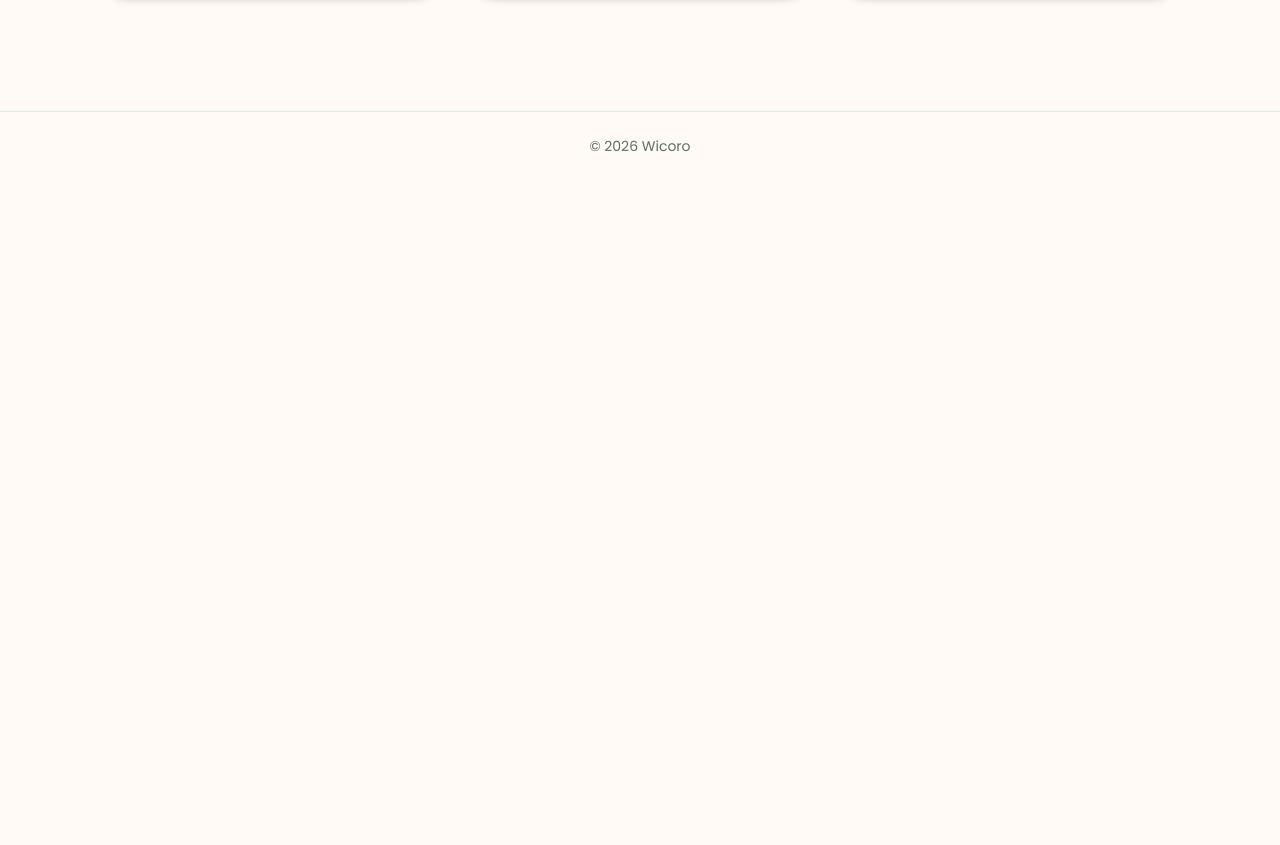
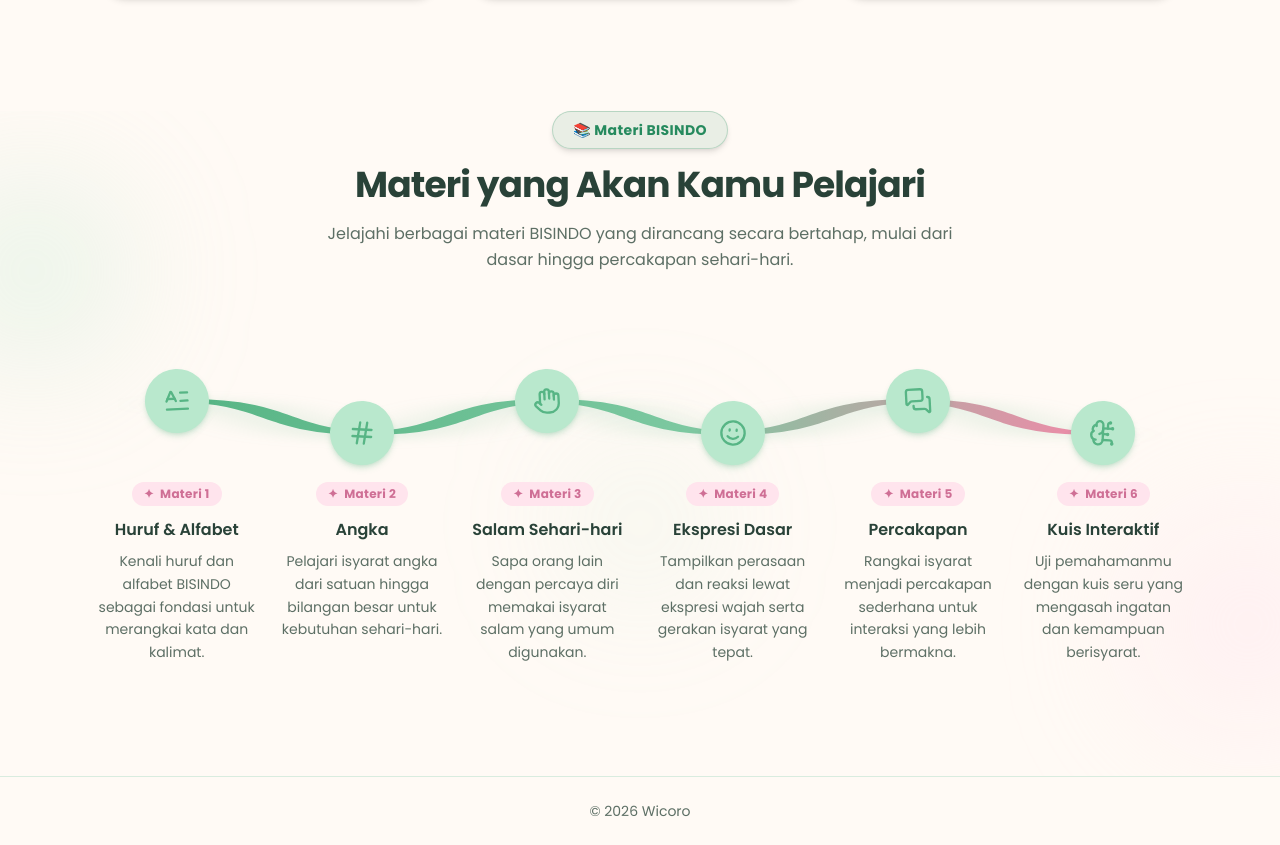
Before and after one commit to saph3n/wicoro, a Next.js app: page / in a window 1280 px wide. Shown: the part 1118-1963 px from the top of the page. Before the commit the page ends 1298 px from the top, so only its background shows below. Built offline with nearby package versions, Linux system fonts and the light colour scheme.

Commit message:
add materi

```diff
--- a/src/app/page.tsx
+++ b/src/app/page.tsx
@@ -5,6 +5,7 @@ import { Button } from "@/components/ui/button"
 import { Container } from "@/components/common/container"
 import { HeroIllustration } from "@/components/home/hero-illustration"
 import { Highlights } from "@/components/home/highlights"
+import { Materials } from "@/components/home/materials"
 
 export default function Home() {
   return (
@@ -46,6 +47,8 @@ export default function Home() {
       </section>
 
       <Highlights />
+
+      <Materials />
     </>
   )
 }
--- /dev/null
+++ b/src/components/home/materials.tsx
@@ -0,0 +1,270 @@
+"use client"
+
+import { BrainCircuit, Hand, Hash, LetterText, MessagesSquare, Smile } from "lucide-react"
+import { motion } from "framer-motion"
+
+import { cn } from "@/lib/utils"
+import { FadeIn } from "@/components/common/fade-in"
+import { Container } from "@/components/common/container"
+
+const materials = [
+  {
+    icon: LetterText,
+    title: "Huruf & Alfabet",
+    description:
+      "Kenali huruf dan alfabet BISINDO sebagai fondasi untuk merangkai kata dan kalimat.",
+  },
+  {
+    icon: Hash,
+    title: "Angka",
+    description:
+      "Pelajari isyarat angka dari satuan hingga bilangan besar untuk kebutuhan sehari-hari.",
+  },
+  {
+    icon: Hand,
+    title: "Salam Sehari-hari",
+    description:
+      "Sapa orang lain dengan percaya diri memakai isyarat salam yang umum digunakan.",
+  },
+  {
+    icon: Smile,
+    title: "Ekspresi Dasar",
+    description:
+      "Tampilkan perasaan dan reaksi lewat ekspresi wajah serta gerakan isyarat yang tepat.",
+  },
+  {
+    icon: MessagesSquare,
+    title: "Percakapan",
+    description:
+      "Rangkai isyarat menjadi percakapan sederhana untuk interaksi yang lebih bermakna.",
+  },
+  {
+    icon: BrainCircuit,
+    title: "Kuis Interaktif",
+    description:
+      "Uji pemahamanmu dengan kuis seru yang mengasah ingatan dan kemampuan berisyarat.",
+  },
+]
+
+const LINE_FADE = {
+  maskImage:
+    "linear-gradient(to right, transparent 0%, black 8%, black 92%, transparent 100%)",
+  WebkitMaskImage:
+    "linear-gradient(to right, transparent 0%, black 8%, black 92%, transparent 100%)",
+}
+
+const MOBILE_LINE_FADE = {
+  maskImage:
+    "linear-gradient(to bottom, transparent 0%, black 10%, black 90%, transparent 100%)",
+  WebkitMaskImage:
+    "linear-gradient(to bottom, transparent 0%, black 10%, black 90%, transparent 100%)",
+}
+
+const LINE_SHADOW = { filter: "drop-shadow(0 2px 4px rgba(87, 181, 133, 0.35))" }
+
+// Wavy horizontal journey line passing through each milestone's icon center
+// (y = 50 for odd columns, y = 75 for even columns in a 0-100 viewBox).
+const DESKTOP_PATH = [
+  "M 8.33 50",
+  "C 16.67 50, 16.67 75, 25 75",
+  "C 33.33 75, 33.33 50, 41.67 50",
+  "C 50 50, 50 75, 58.33 75",
+  "C 66.67 75, 66.67 50, 75 50",
+  "C 83.33 50, 83.33 75, 91.67 75",
+].join(" ")
+
+const MOBILE_PATH = "M 50 0 C 57 22, 43 44, 50 66 C 57 84, 46 92, 50 100"
+
+function JourneyGradient({ id }: { id: string }) {
+  return (
+    <linearGradient id={id} x1="0" y1="0" x2="100%" y2="0">
+      <stop offset="0%" stopColor="#57b585" />
+      <stop offset="55%" stopColor="#7cc8a0" />
+      <stop offset="100%" stopColor="#f08aa8" />
+    </linearGradient>
+  )
+}
+
+function StepChip({ index }: { index: number }) {
+  return (
+    <span className="inline-flex items-center gap-1.5 rounded-full bg-coral-light px-3 py-1 text-xs font-bold tracking-wide text-[#cf6f95]">
+      <span aria-hidden="true">✦</span>Materi {index + 1}
+    </span>
+  )
+}
+
+function MilestoneIcon({
+  item,
+  index,
+  small = false,
+}: {
+  item: (typeof materials)[number]
+  index: number
+  small?: boolean
+}) {
+  return (
+    <div className="group relative inline-flex">
+      <div
+        className={cn(
+          "absolute rounded-full border-2 border-mint-deep/30 opacity-0 transition-all duration-300 group-hover:scale-125 group-hover:opacity-100 group-hover:border-mint-deep/40",
+          small ? "-inset-1" : "-inset-1.5"
+        )}
+      />
+      <div
+        className={cn(
+          "relative flex items-center justify-center rounded-full bg-mint text-mint-deep shadow-md shadow-mint-deep/25 transition-all duration-300 group-hover:scale-110 group-hover:rotate-6 group-hover:shadow-lg group-hover:shadow-mint-deep/30",
+          small ? "size-12" : "size-16",
+          index % 2 === 0 ? "-rotate-3" : "rotate-3"
+        )}
+      >
+        <item.icon
+          className={cn(
+            "transition-transform duration-300 group-hover:scale-110",
+            small ? "size-5" : "size-7"
+          )}
+          strokeWidth={2}
+        />
+      </div>
+    </div>
+  )
+}
+
+export function Materials() {
+  return (
+    <section className="relative pb-20 sm:pb-28" aria-label="Materi yang Akan Kamu Pelajari">
+      {/* Decorative background blobs */}
+      <div className="pointer-events-none absolute inset-0 overflow-hidden" aria-hidden="true">
+        <div className="absolute -left-16 top-16 size-48 rounded-full bg-mint/30 blur-3xl" />
+        <div className="absolute -right-20 bottom-10 size-56 rounded-full bg-coral-light/40 blur-3xl" />
+        <div className="absolute left-1/2 top-1/2 size-40 -translate-x-1/2 rounded-full bg-mint/15 blur-3xl" />
+      </div>
+
+      <Container className="relative">
+        <div className="mx-auto max-w-2xl text-center">
+          <span className="inline-block text-sm font-bold tracking-wide text-primary bg-primary/10 border border-primary/25 px-5 py-2 rounded-full shadow-md">
+            📚 Materi BISINDO
+          </span>
+          <FadeIn delay={0.2}>
+            <h2 className="mt-4 text-3xl font-bold tracking-tight text-balance sm:text-4xl">
+              Materi yang Akan Kamu Pelajari
+            </h2>
+          </FadeIn>
+          <FadeIn delay={0.3}>
+            <p className="mt-4 text-base leading-relaxed text-muted-foreground">
+              Jelajahi berbagai materi BISINDO yang dirancang secara bertahap, mulai dari
+              dasar hingga percakapan sehari-hari.
+            </p>
+          </FadeIn>
+        </div>
+
+        {/* Desktop: zigzag learning journey */}
+        <div className="relative mt-16 hidden lg:block">
+          <svg
+            className="absolute inset-x-0 top-0 h-32 w-full"
+            viewBox="0 0 100 100"
+            preserveAspectRatio="none"
+            style={LINE_FADE}
+            aria-hidden="true"
+          >
+            <defs>
+              <JourneyGradient id="journey-gradient-desktop" />
+            </defs>
+            <motion.path
+              d={DESKTOP_PATH}
+              fill="none"
+              stroke="url(#journey-gradient-desktop)"
+              strokeWidth={3}
+              strokeLinecap="round"
+              style={LINE_SHADOW}
+              initial={{ pathLength: 0, opacity: 0 }}
+              whileInView={{ pathLength: 1, opacity: 1 }}
+              transition={{ duration: 1.6, ease: "easeInOut" }}
+              viewport={{ once: true, amount: 0.35 }}
+            />
+          </svg>
+
+          <div className="grid grid-cols-6 gap-6">
+            {materials.map((item, index) => {
+              const even = index % 2 === 1
+              return (
+                <FadeIn
+                  key={item.title}
+                  delay={0.4 + index * 0.1}
+                  className="group flex flex-col items-center text-center"
+                >
+                  <div
+                    className={cn(
+                      "relative flex h-32 w-full items-center justify-center",
+                      even && "items-end"
+                    )}
+                  >
+                    <MilestoneIcon item={item} index={index} />
+                  </div>
+                  <div className="mt-4">
+                    <StepChip index={index} />
+                    <h3 className="mt-3 whitespace-nowrap text-[16px] font-semibold transition-colors duration-300 group-hover:text-primary">
+                      {item.title}
+                    </h3>
+                    <p className="mt-2 text-sm leading-relaxed text-muted-foreground">
+                      {item.description}
+                    </p>
+                  </div>
+                </FadeIn>
+              )
+            })}
+          </div>
+        </div>
+
+        {/* Mobile: vertical learning journey */}
+        <div className="relative mt-14 lg:hidden">
+          <svg
+            className="absolute left-0 top-0 h-full w-12"
+            viewBox="0 0 100 100"
+            preserveAspectRatio="none"
+            style={MOBILE_LINE_FADE}
+            aria-hidden="true"
+          >
+            <defs>
+              <JourneyGradient id="journey-gradient-mobile" />
+            </defs>
+            <motion.path
+              d={MOBILE_PATH}
+              fill="none"
+              stroke="url(#journey-gradient-mobile)"
+              strokeWidth={3}
+              strokeLinecap="round"
+              style={LINE_SHADOW}
+              initial={{ pathLength: 0, opacity: 0 }}
+              whileInView={{ pathLength: 1, opacity: 1 }}
+              transition={{ duration: 1.6, ease: "easeInOut" }}
+              viewport={{ once: true, amount: 0.2 }}
+            />
+          </svg>
+
+          <div className="space-y-10">
+            {materials.map((item, index) => (
+              <FadeIn
+                key={item.title}
+                delay={0.3 + index * 0.08}
+                className="group relative flex gap-5"
+              >
+                <div className="relative z-10 shrink-0">
+                  <MilestoneIcon item={item} index={index} small />
+                </div>
+                <div className="flex-1 pt-2">
+                  <StepChip index={index} />
+                  <h3 className="mt-2 text-lg font-semibold transition-colors duration-300 group-hover:text-primary">
+                    {item.title}
+                  </h3>
+                  <p className="mt-1.5 text-sm leading-relaxed text-muted-foreground">
+                    {item.description}
+                  </p>
+                </div>
+              </FadeIn>
+            ))}
+          </div>
+        </div>
+      </Container>
+    </section>
+  )
+}
```
